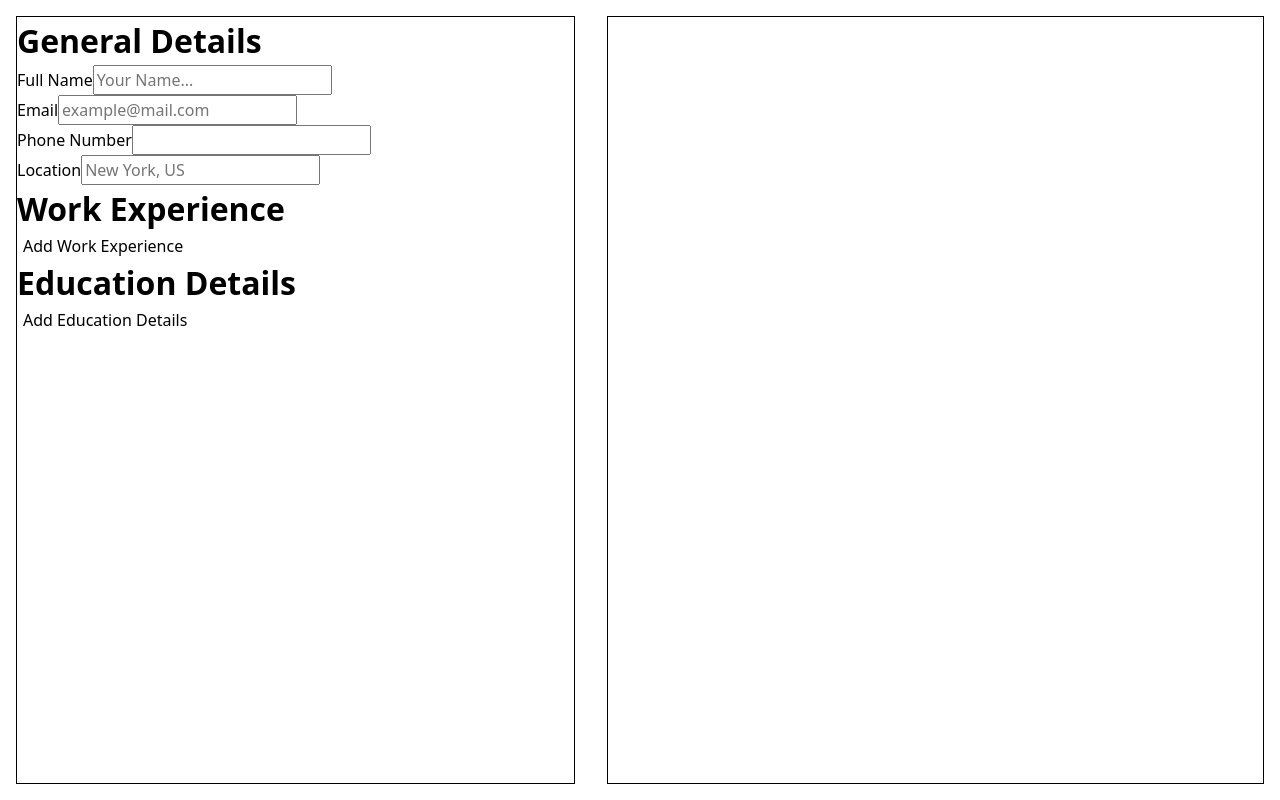
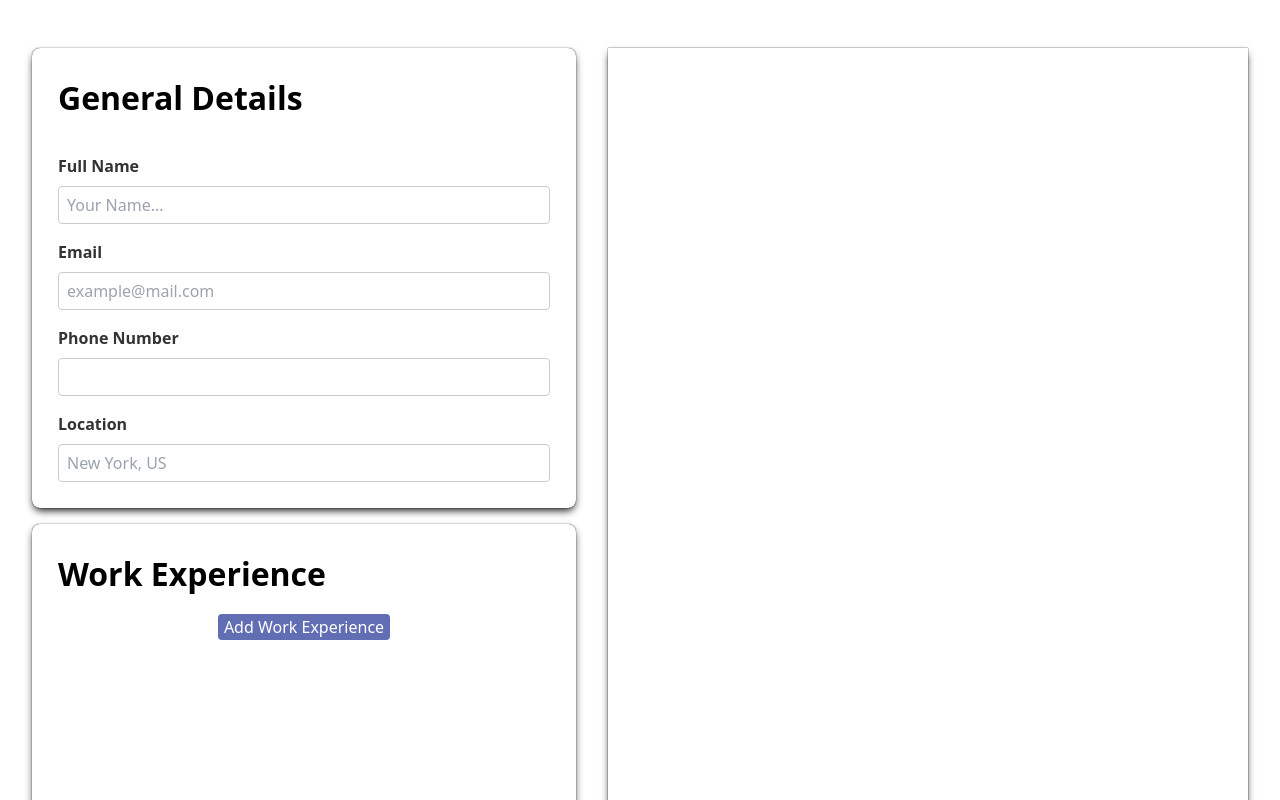
Before and after one commit to blue0206/cv-application, a React app: page / in a window 1280 px wide. Shown: the top 800 px of the page. Built offline with nearby package versions, Linux system fonts and the light colour scheme; the HTML template or start-up script is replaced by a standard one.

Commit message:
Enhance app styles with improved layout and input components

```diff
--- a/src/styles/app.style.css
+++ b/src/styles/app.style.css
@@ -5,23 +5,164 @@ main {
     grid-template-columns: 0.85fr 1fr;
     grid-template-rows: 1fr;
     grid-template-areas: 'details preview';
+    justify-content: space-between;
+    padding: 32px 16px;
     gap: 32px;
 
     height: 100%;
     width: 100%;
 }
 
-main > * {
-    border: 1px solid black;
-}
-
 .section-details {
     grid-area: details;
+
+    display: grid;
+    grid-template-rows: repeat(3, 1fr);
+    gap: 16px;
 }
 
 .section-preview {
     grid-area: preview;
+    @page {
+        size: A4;
+    }
+    display: grid;
+    grid-template-columns: 1fr;
+
+
+    padding: 25px 32px;
+
+    box-shadow: rgb(0, 0, 0) 0 4px 8px -2px,
+        rgb(0, 0, 0) 0 0 1px;
 }
+
+.detail {
+    border-radius: 8px;
+    padding: 26px;
+    box-shadow: 0 4px 8px -2px rgb(0, 0, 0), 0 0 1px rgb(0, 0, 0);
+
+    display: flex;
+    flex-direction: column;
+    gap: 16px;
+}
+
+label {
+    display: block;
+    font-size: 0.875rem;
+    color: #374151;
+    margin-bottom: 0.5rem;
+    margin-top: 1rem;
+    font-weight: bold;
+}
+
+input {
+    width: 100%;
+    padding: 0.625rem;
+    border: 1px solid #D1D5DB;
+    border-radius: 0.375rem;
+    font-size: 0.875rem;
+    line-height: 1.25rem;
+    color: #1F2937;
+    background-color: white;
+    transition: border-color 0.15s ease-in-out;
+}
+
+input:focus {
+    outline: none;
+    border-color: #3B82F6;
+    box-shadow: 0 0 0 3px rgba(59, 130, 246, 0.1);
+
+}
+
+input::placeholder {
+    color: #9CA3AF;
+
+}
+
+input:disabled {
+    background-color: #F3F4F6;
+    cursor: not-allowed;
+
+}
+
+textarea {
+    width: 100%;
+    min-height: 100px;
+    padding: 0.625rem;
+    border: 1px solid #D1D5DB;
+    border-radius: 0.375rem;
+    font-size: 0.875rem;
+    line-height: 1.25rem;
+    color: #1F2937;
+    background-color: white;
+    resize: vertical;
+    max-height: 350px;
+    transition: border-color 0.15s ease-in-out;
+}
+
+textarea:focus {
+    outline: none;
+    border-color: #3B82F6;
+    box-shadow: 0 0 0 3px rgba(59, 130, 246, 0.1);
+
+}
+
+textarea::placeholder {
+    color: #9CA3AF;
+
+}
+
+textarea:disabled {
+    background-color: #F3F4F6;
+    cursor: not-allowed;
+
+}
+
+button {
+    background-color: #616eb4;
+    color: white;
+    border: none;
+    border-radius: 4px;
+    cursor: pointer;
+}
+
+button:hover {
+    opacity: 0.8;
+}
+
+button.edu-add, button.work-add {
+    align-self: center;
+    justify-self: center;
+}
+
+.work-list {
+    display: flex;
+    flex-direction: column;
+}
+
+.work-item {
+    flex-grow: 1;
+}
+
+.work-add {
+    margin-bottom: 16px;
+    margin-inline: auto;
+}
+
+label {
+    font-size: 1rem;
+    color: #333;
+    margin-bottom: 8px;
+}
+
+input {
+    width: 100%;
+    padding: 8px;
+    border: 1px solid #ccc;
+    border-radius: 4px;
+    font-size: 1rem;
+}
+
 
 .form-error {
     color: red;
```
